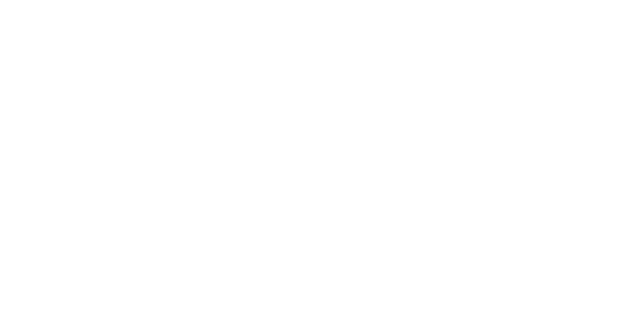
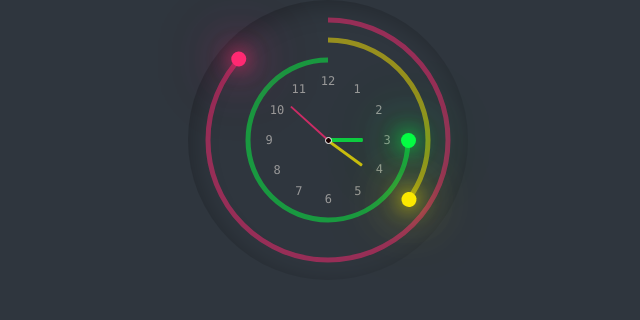
Before and after one commit to JamilRayhan/Javascript-practics, a plain HTML site: page Fun Project 2/index.html in a window 1280 px wide. Shown: the whole page, without its empty margins (312-952 px from the left). Drawn offline with Linux system fonts and the light colour scheme.

Commit message:
initially complete

```diff
--- a/Fun Project 2/index.html
+++ b/Fun Project 2/index.html
@@ -1,8 +1,4 @@
 <!DOCTYPE html>
-<!--[if lt IE 7]>      <html class="no-js lt-ie9 lt-ie8 lt-ie7"> <![endif]-->
-<!--[if IE 7]>         <html class="no-js lt-ie9 lt-ie8"> <![endif]-->
-<!--[if IE 8]>         <html class="no-js lt-ie9"> <![endif]-->
-<!--[if gt IE 8]>      <html class="no-js"> <!--<![endif]-->
 <html>
     <head>
         <meta charset="utf-8">
@@ -14,14 +10,80 @@
     </head>
     <body>
         <div class="clock">
-            <div class="time">
-                <div class="circle">
+            <div id="time">
+                <div class="circle" style="--clr:#ff2972;">
                     <div class="dots sec_dots"></div>
+                    <svg>
+                        <circle cx="120" cy="120" r="120" id="ss"></circle>
+                    </svg>
+                </div>
+                <div class="circle" style="--clr:#fee800;">
+                    <div class="dots min_dots"></div>
+                    <svg>
+                        <circle cx="100" cy="100" r="100" id="mm"></circle>
+                    </svg>
+                </div>
+                <div class="circle" style="--clr:#04fc43;">
+                    <div class="dots hr_dots"></div>
+                    <svg>
+                        <circle cx="80" cy="80" r="80" id="hh"></circle>
+                    </svg>
+                </div>
+                <div class="niddles" style="--clr2:#ff2972;" id="sc">
+                    <i></i>
+                </div>
+                <div class="niddles niddle2" style="--clr2:#fee800;" id="mn">
+                    <i></i>
+                </div>
+                <div class="niddles niddle3" style="--clr2:#04fc43;" id="hr">
+                    <i></i>
+                </div>
 
-                </div>
+                <span style="--i:1;"><b>1</b></span>
+                <span style="--i:2;"><b>2</b></span>
+                <span style="--i:3;"><b>3</b></span>
+                <span style="--i:4;"><b>4</b></span>
+                <span style="--i:5;"><b>5</b></span>
+                <span style="--i:6;"><b>6</b></span>
+                <span style="--i:7;"><b>7</b></span>
+                <span style="--i:8;"><b>8</b></span>
+                <span style="--i:9;"><b>9</b></span>
+                <span style="--i:10;"><b>10</b></span>
+                <span style="--i:11;"><b>11</b></span>
+                <span style="--i:12;"><b>12</b></span>
+
             </div>
         </div>
 
-        <script src="" async defer></script>
+        <script>
+            setInterval(()=>{
+                let hh=document.getElementById('hh');
+                let mm=document.getElementById('mm');
+                let ss=document.getElementById('ss');
+                let sec_dots = document.querySelector('.sec_dots')
+                let min_dots = document.querySelector('.min_dots')
+                let hr_dots = document.querySelector('.hr_dots')
+                let hr=document.getElementById('hr');
+                let mn=document.getElementById('mn');
+                let sc=document.getElementById('sc');
+
+                let h = new Date().getHours();
+                let m = new Date().getMinutes();
+                let s = new Date().getSeconds();
+
+                hh.style.strokeDashoffset = 510 - (510 * h) / 12;
+                mm.style.strokeDashoffset = 630 - (630 * m) / 60;
+                ss.style.strokeDashoffset = 760 - (760 * s) / 60;
+
+                sec_dots.style.transform = `rotateZ(${s * 6}deg)`;
+                min_dots.style.transform = `rotateZ(${m * 6}deg)`;
+                hr_dots.style.transform = `rotateZ(${h * 30}deg)`;
+
+                hr.style.transform =`rotateZ(${h * 30}deg)`
+                mn.style.transform =`rotateZ(${m * 6}deg)`
+                sc.style.transform =`rotateZ(${s * 6}deg)`
+
+            })
+        </script>
     </body>
 </html>
--- a/Fun Project 2/style.css
+++ b/Fun Project 2/style.css
@@ -0,0 +1,159 @@
+*
+{
+    margin: 0;
+    padding: 0;
+    box-sizing: border-box;
+}
+body{
+    display: flex;
+    justify-content: center;
+    align-self: center;
+    min-height: 100vh;
+    overflow: hidden;
+    background:#2f363e;
+}
+.clock{
+    position: relative;
+    width: 280px;
+    height: 280px;
+    display: flex;
+    justify-content: center;
+    align-items: center;
+    scale: 1;
+    box-shadow: inset 5px 5px 25px rgba(0, 0, 0, 0.25);
+    border-radius: 50%;
+}
+.clock::before{
+    content: '';
+    position: absolute;
+    width: 5px;
+    height: 5px;
+    background: #1b0000;
+    z-index: 10000;
+    border: 1px solid #fff;
+    border-radius: 50%;
+
+}
+#time{
+    position: relative;
+    width: 250px;
+    height: 250px;
+    display: flex;
+    justify-content: center;
+    align-items: center;
+}
+#time .circle{
+    position: absolute;
+    display: flex;
+    justify-content: center;
+    align-items: center;
+}
+#time .circle svg{
+    position: relative;
+    transform: rotate(270deg);
+}
+#time .circle:nth-child(1) svg{
+    width: 250px;
+    height: 250px;
+}
+#time .circle:nth-child(2) svg{
+    width: 210px;
+    height: 210px;
+}
+#time .circle:nth-child(3) svg{
+    width: 170px;
+    height: 170px;
+}
+#time .circle svg circle{
+    height: 100%;
+    width: 100%;
+    fill: transparent;
+    stroke-width: 5;
+    stroke: var(--clr);
+    transform: translate(5px,5px);
+    opacity: 0.5;
+}
+#time .circle:nth-child(1) svg circle{
+    stroke-dasharray: 760;
+    stroke-dashoffset: 760;
+}
+#time .circle:nth-child(2) svg circle{
+    stroke-dasharray: 630;
+    stroke-dashoffset: 630;
+}
+#time .circle:nth-child(3) svg circle{
+    stroke-dasharray: 510;
+    stroke-dashoffset: 510;
+}
+.dots{
+    position: absolute;
+    width: 100%;
+    height: 100%;
+    display: flex;
+    align-items: flex-start;
+    justify-content: center;
+    z-index: 10;
+}
+.dots::before{
+    content: '';
+    position: absolute;
+    top : -3px;
+    width: 15px;
+    height: 15px;
+    background: var(--clr);
+    border-radius: 50%;
+    box-shadow: 0 0 20px var(--clr),
+    0 0 40px var(--clr),
+    0 0 60px var(--clr),
+    0 0 80px var(--clr);
+}
+.niddles{
+    position: absolute;
+    width: 200px;
+    height: 200px;
+    border-radius: 50%;
+    display: flex;
+    justify-content: center;
+    align-items: flex-start;
+    z-index: 10;
+}
+.niddles i{
+    position: absolute;
+    width: 2px;
+    background: var(--clr2);
+    height: 50%;
+    opacity: .75;
+    border-radius: 6px;
+    transform-origin: bottom;
+    transform: scaleY(0.5);
+}
+.niddles.niddle2{
+    width: 170px;
+    height: 170px;
+    z-index: 9;
+}
+.niddles.niddle2 i{
+    width: 3px;
+}
+.niddles.niddle3{
+    width: 140px;
+    height: 140px;
+    z-index: 8;
+}
+.niddles.niddle3 i{
+    width: 4px;
+}
+#time span{
+    position: absolute;
+    inset: 55px;
+    text-align: center;
+    color: #999;
+    font-family: consolas;
+    transform: rotate(calc(30deg * var(--i)));
+}
+#time span b{
+    font-size: 0.75em;
+    font-weight: 500;
+    display: inline-block;
+    transform: rotate(calc(-30deg * var(--i)));
+}
```
